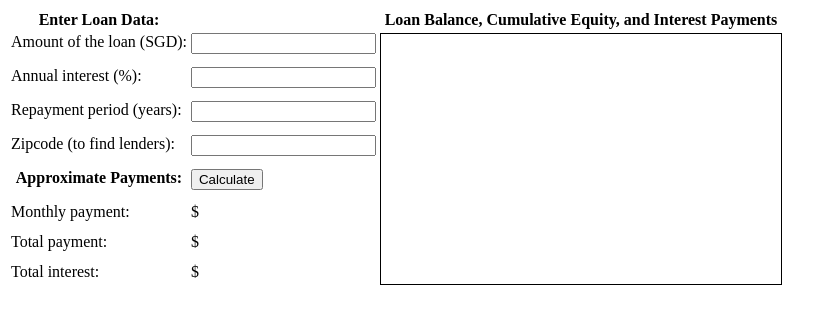
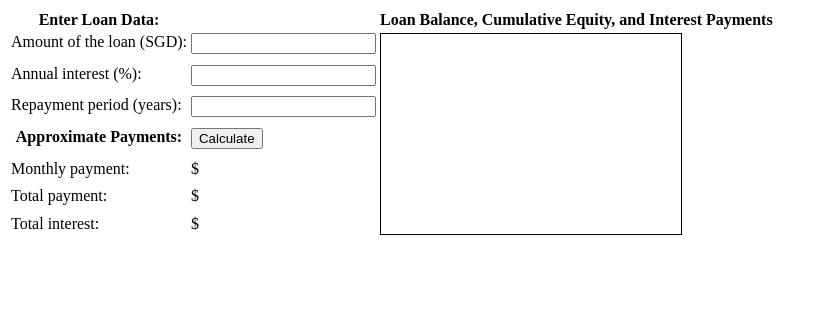
Before and after one commit to chromepro88/loancalc.github.io, a plain HTML site: page index.html in a window 1280 px wide. Shown: the whole page, without its empty margins (0-834 px from the left). Drawn offline with Linux system fonts and the light colour scheme.

Commit message:
Update index.html

```diff
--- a/index.html
+++ b/index.html
@@ -26,13 +26,11 @@ th, td { vertical-align: top; }          /* Don't center table cells */
   <tr><td>Amount of the loan (SGD):</td>
       <td><input id="amount" onchange="calculate();"></td>
       <td rowspan=8>
-         <canvas id="graph" width="400" height="250"></canvas></td></tr>
+         <canvas id="graph" width="300" height="200"></canvas></td></tr>
   <tr><td>Annual interest (%):</td>
       <td><input id="apr" onchange="calculate();"></td></tr>
   <tr><td>Repayment period (years):</td>
       <td><input id="years" onchange="calculate();"></td>
-  <tr><td>Zipcode (to find lenders):</td>
-      <td><input id="zipcode" onchange="calculate();"></td>
   <tr><th>Approximate Payments:</th>
       <td><button onclick="calculate();">Calculate</button></td></tr>
   <tr><td>Monthly payment:</td>
```
